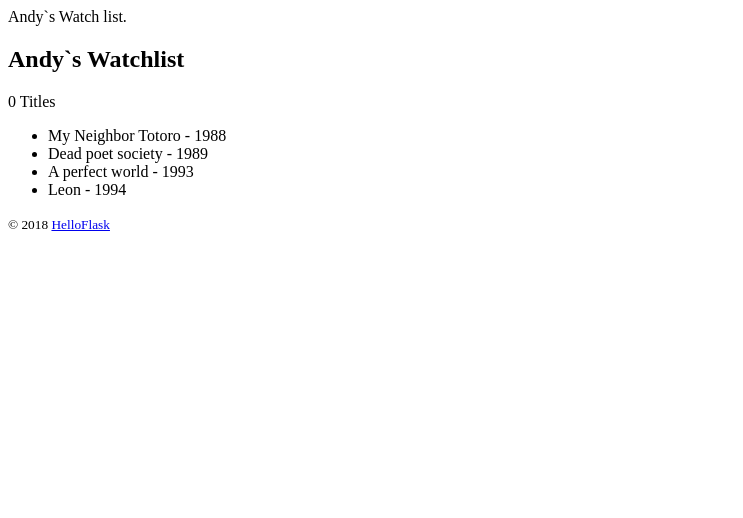
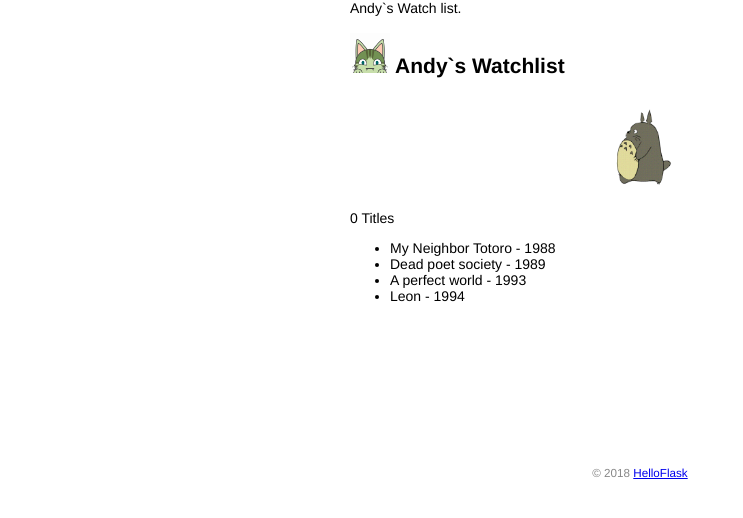
Before and after one commit to andyisless/watchlist, a Flask app: page / in a window 1280 px wide. Shown: the top 518 px of the page, without its empty margins (0-743 px from the left). Run offline with Flask 2, Linux system fonts and the light colour scheme.

Commit message:
Add static files.

```diff
--- /dev/null
+++ b/static/style.css
@@ -0,0 +1,44 @@
+body {
+    margin: auto;
+    max-width: 580px;
+    font-size: 14px;
+    font-family: Helvetica, Arial, sans-serif;
+}
+
+footer {
+    color: #888;
+    margin-top: 150px;
+    text-align: center;
+    padding: 10px;
+}
+
+.avatar {
+    width: 40px;
+}
+
+.movie-list {
+    list-style-type: none;
+    padding: 0;
+    margin-bottom: 10px;
+    box-shadow: 0 210px 510px 0 rgba(0, 0, 0, 0.16), 0 2px 10px 0 rgba(0, 0, 0, 0.12);
+
+}
+
+.movie-list li {
+    padding: 12px 24px;
+    border-bottom: 1px solid #ddd;
+}
+
+.movie-list li: last-child {
+    border-bottom: none;
+}
+
+.movie-list li:hover {
+    backgrond-color: #f8f9fa;
+}
+
+.totoro {
+    display: block;
+    margin: 0 auto;
+    height: 100px;
+}
--- a/templates/index.html
+++ b/templates/index.html
@@ -2,14 +2,18 @@
 <html lang="en">
 <head>
     <meta charset="utf-8">
+    <link rel="icon" href="{{ url_for('static', filename='favicon.ico') }}">
     <titile>
         {{name}}`s Watch list.
     </titile>
+    <link rel="stylesheet" href="{{ url_for('static', filename='style.css') }}">
 </head>
 <body>
     <h2>
+        <img alt="Avatar" class="avatar" src="{{ url_for('static', filename='images/avatar.png') }}">
         {{name}}`s Watchlist
     </h2>
+    <img alt="Walking Totoro" class="totoro" src="{{ url_for('static', filename='images/totoro.gif') }}">
     <p>
         {{moives|length }} Titles
     </p>
```
Also changed, not shown: static/2.png (added), static/favicon.ico (added), static/foo copy.png (added), static/foo.jpg (added), static/images/avatar.png (added), static/images/totoro.gif (added).
